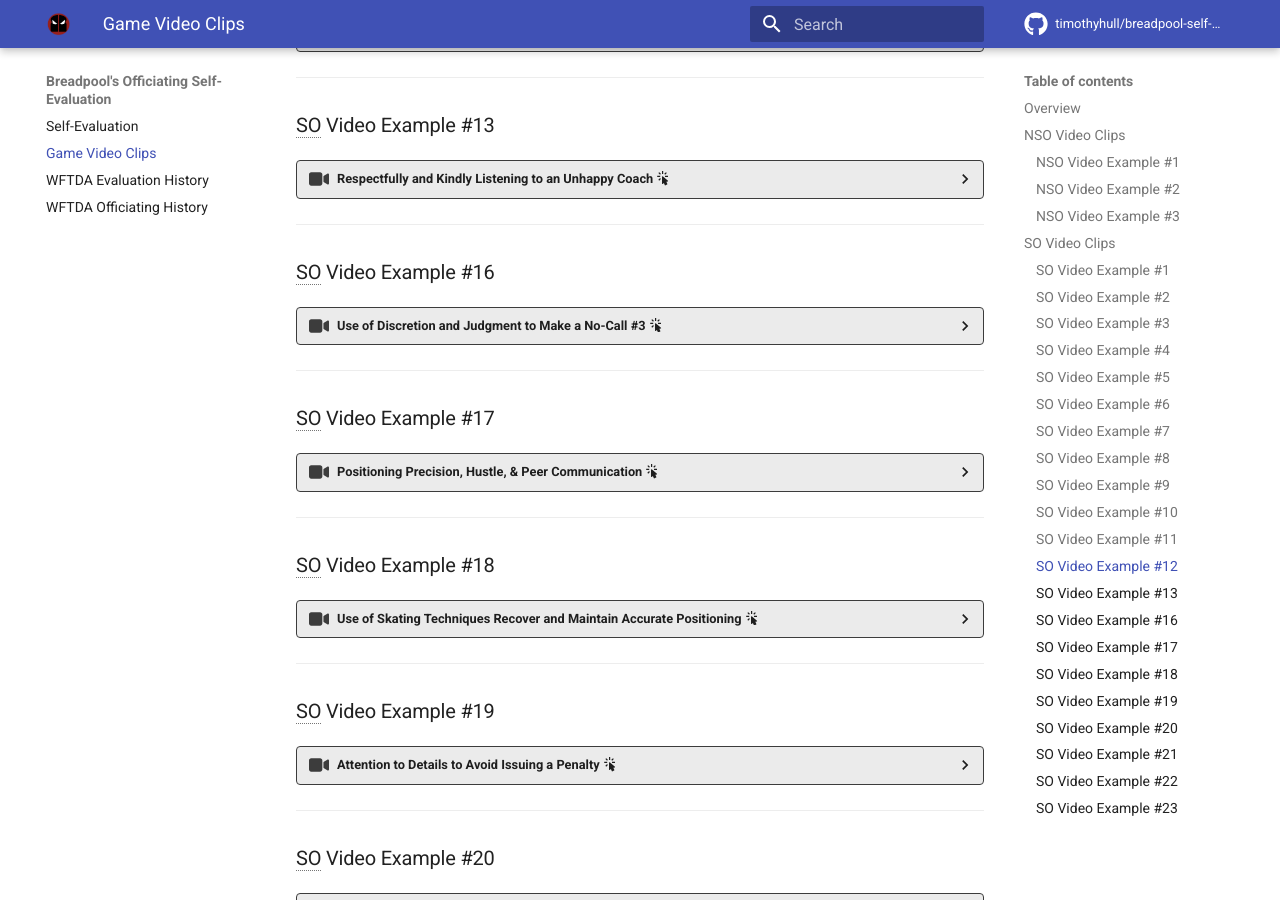
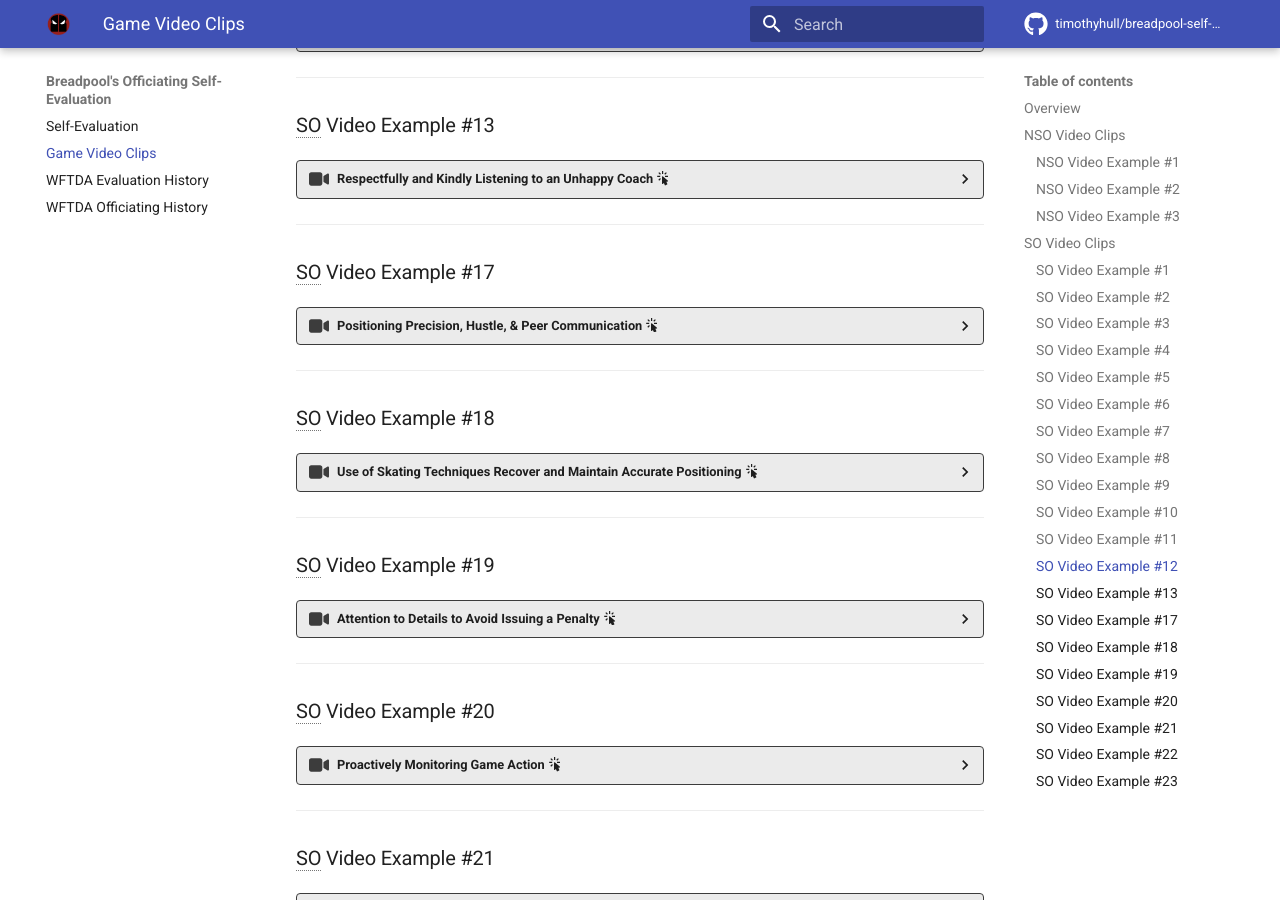
Before and after one commit to timothyhull/breadpool-self-eval, an MkDocs documentation site: the page built from docs/game_video_clips.md, in a window 1280 px wide and 900 px high, scrolled down 2565 px. Built offline with MkDocs 1.6.1 and Material for MkDocs 9.7.7, drawn with Linux system fonts in a browser that asks for light colours; comment, search, counter and statistics services are not loaded; some of the changed lines change nothing that is shown.

Commit message:
Remove SO video example #16

```diff
--- a/docs/game_video_clips.md
+++ b/docs/game_video_clips.md
@@ -710,40 +710,6 @@ Below are links to some of my officiating performances that highlight my capabil
 
 ---
 
-### SO Video Example #16
-
-??? video "Use of Discretion and Judgment to Make a No-Call #3 :material-cursor-default-click:"
-
-    === "Overview :material-cursor-default-click:"
-
-        - At the ≈37:18 mark of this video, while serving as rear OPR, I observe White #39 initiate a block that causes Purple #07 to step the left-front wheel of their left skate OOB.
-        - From my point-of-view, it appeared that Purple #07 cut by returning to an upright and in-bounds position in front of White #39.
-        - Purple #07 does not cede the apparent cut, and I am slightly behind a position that would allow me to accurately determine the exact position of White #39 and Purple #07.
-
-    === "Outcome :material-cursor-default-click:"
-
-        - I do not issue a penalty to Purple #07 under the basis that I was not in position to determine if Purple #07 actually cuts White #39.
-        - I use a no-earned-pass visual cue to indicate to my peers that I cannot issue a cut penalty based on the information I have.
-        - When I review the video, it is clear to me that I missed a legitimate cut because I was too far behind the action.
-        - While I would love to be in the best possible position to observe the most relevant game action at all times, this is a case where I did not anticipate gameplay sufficiently and ended up about .5 seconds late getting to where I needed to be to observe Purple #07 cut White #39.
-
-    === "Importance :material-cursor-default-click:"
-
-        - Although I'm disappointed in myself for the mistake, I recognize I will make mistakes in every game, and I want to do the best I can to avoid worsening a situation.
-        - This video demonstrates I am not going to guess at whether or not I should issue a penalty; I either have the information I need, or I don't.
-        - Had I been asked about the situation by a player or coach, or had their been an OR, I would have responded by stating, "I was not in position to accurately observe the action."
-        - While that response is not ideal, I would rather fall on that sword than issue a penalty without the appropriate vantage point and have my CHR have to manage complaints or an OR that asserts I was not in position to issue a penalty I just issued.
-        - Anecdotally, reviewing this game footage provided an opportunity to learn to better anticipate how to position myself in similar situations.
-
-    <center>
-        <iframe align="middle" width="560" height="315" src="https://www.youtube.com/embed/BgDs6dRxRRs?start=2235" style="filter: drop-shadow(0 0 0.2rem black);" title="https://youtu.be/BgDs6dRxRRs?t=2235" frameborder="0" allow="accelerometer; autoplay; clipboard-write; encrypted-media; gyroscope; picture-in-picture; web-share" referrerpolicy="strict-origin-when-cross-origin" allowfullscreen></iframe>
-    </center>
-    <center>
-        <br>[https://youtu.be/BgDs6dRxRRs?t=2235 :octicons-link-external-24:](https://youtu.be/BgDs6dRxRRs?t=2235){ target=_blank }
-    </center>
-
----
-
 ### SO Video Example #17
 
 ??? video "Positioning Precision, Hustle, & Peer Communication :material-cursor-default-click:"
```
